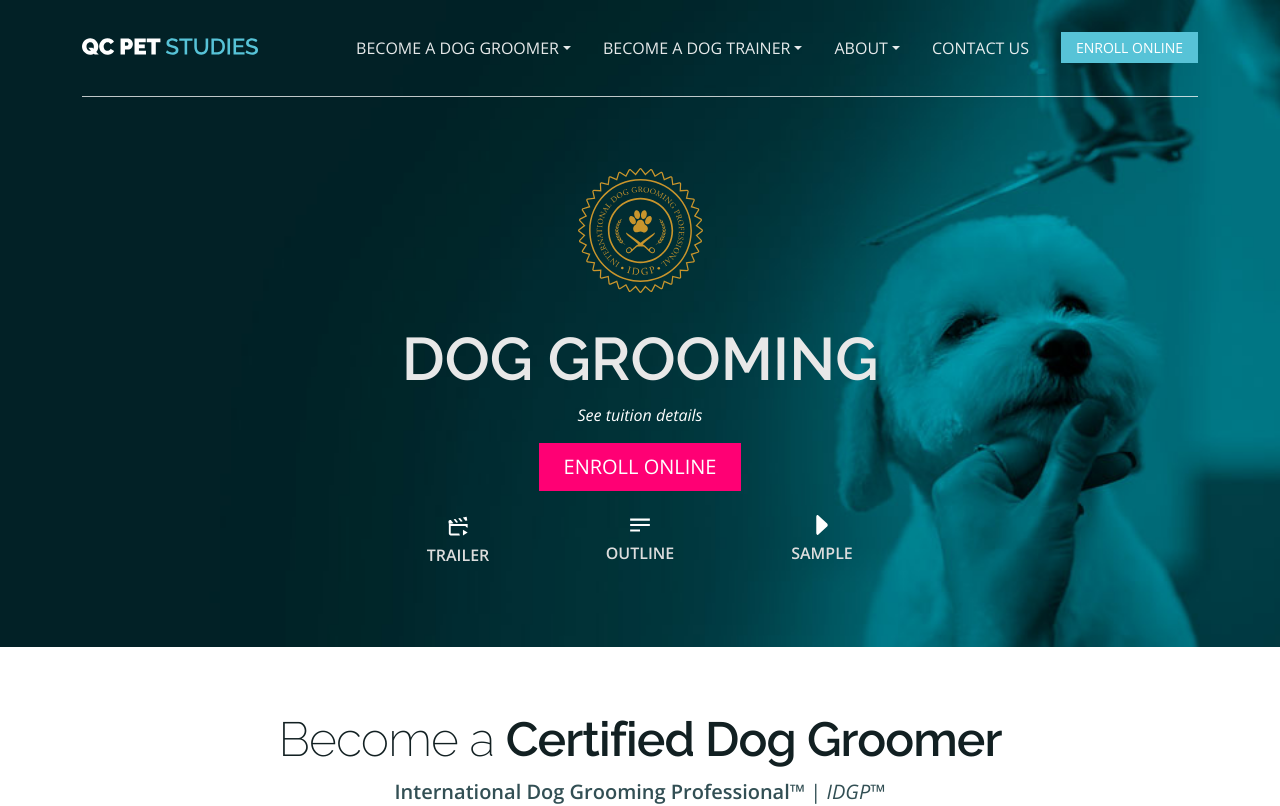
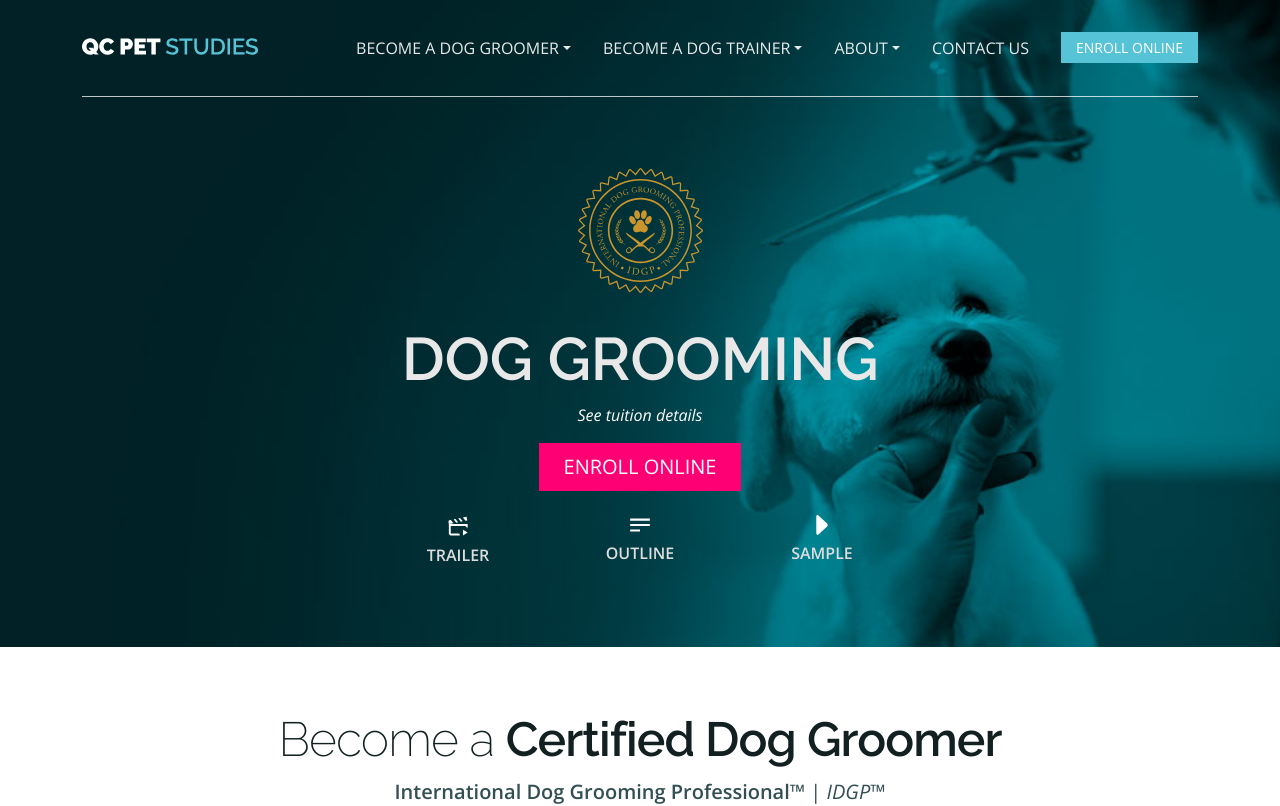
Before and after one commit to QCCareerSchool-Org/www.qcpetstudies.com, a Next.js app: page /dog-grooming-courses/dog-grooming in a window 1280 px wide. Shown: the top 806 px of the page. Built offline with nearby package versions, Linux system fonts and the light colour scheme; no server answers.

Commit message:
Adjust position of hero on dg page

```diff
--- a/src/pages/dog-grooming-courses/dog-grooming/index.tsx
+++ b/src/pages/dog-grooming-courses/dog-grooming/index.tsx
@@ -54,7 +54,7 @@ const DogGroomingPage: NextPage = () => {
       />
 
       <section id="firstSection" className="bg-dark">
-        <Image src={DogGroomingBackground} layout="fill" objectFit="cover" objectPosition="center" placeholder="blur" alt="Bichon Frise getting a haircut" />
+        <Image src={DogGroomingBackground} layout="fill" objectFit="cover" objectPosition="80% 50%" placeholder="blur" alt="Bichon Frise getting a haircut" />
         <div className="container text-center">
           <div className="row mb-4">
             <div className="mb-4">
```
